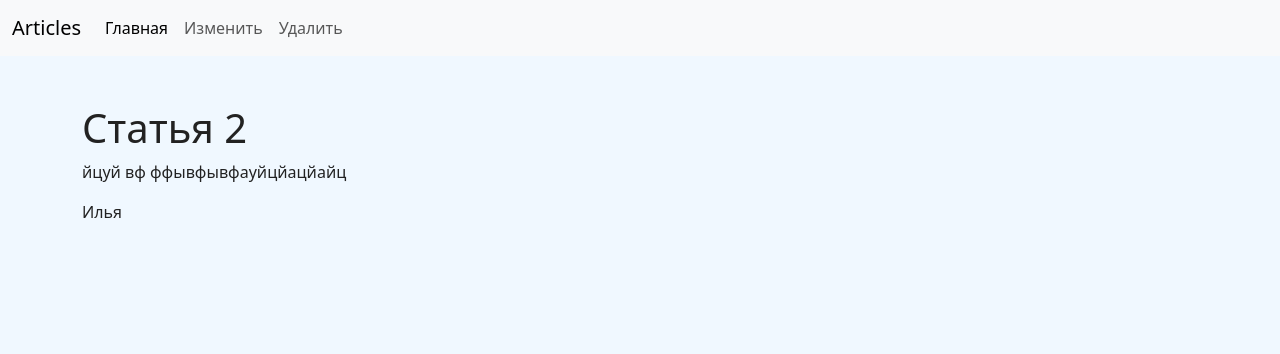
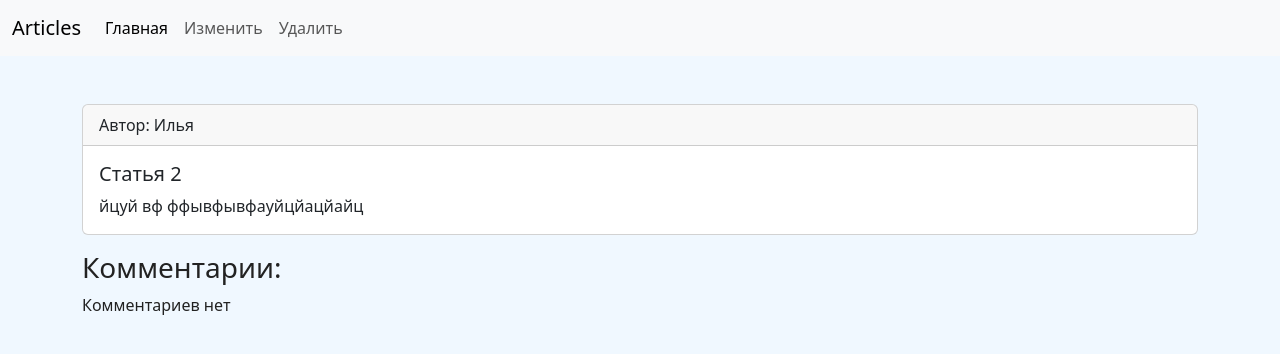
Before and after one commit to k2Raven/article_projects, a Django app: page /article/2/ in a window 1280 px wide. Shown: the top 354 px of the page. Run offline with Django 5.2, Linux system fonts and the light colour scheme; data comes from the database, SQL or seed files in the repository; data that the repository does not hold is empty.

Commit message:
Вывел комментарии и теги на детальной странице статей

```diff
--- a/source/webapp/templates/article_view.html
+++ b/source/webapp/templates/article_view.html
@@ -1,5 +1,5 @@
 {% extends "base.html" %}
-{% block title %}{{article.title}}{% endblock %}
+{% block title %}{{ article.title }}{% endblock %}
 
 {% block menu %}
     <li class="nav-item">
@@ -11,7 +11,35 @@
 {% endblock %}
 
 {% block content %}
-<h1>{{article.title}}</h1>
-<p>{{article.content}}</p>
-<p>{{ article.author }}</p>
+    <div class="card">
+        <div class="card-header">
+            Автор: {{ article.author }}
+        </div>
+        <div class="card-body">
+            <h5 class="card-title">{{ article.title }}</h5>
+            <p class="card-text">{{ article.content }}</p>
+            {% if article.tags.exists %}
+                <p class="card-text">
+                    Теги: {% for tag in article.tags.all %}{{ tag.name }}{% if forloop.last %}.{% else %},
+                {% endif %} {% endfor %}
+                </p>
+            {% endif %}
+        </div>
+    </div>
+    <h3 class="mt-3">Комментарии:</h3>
+    <div class="row">
+        {% for comment in article.comments.all %}
+            <div class="col">
+                <div class="card">
+                    <div class="card-body">
+                        <h5 class="card-title">Автор: {{ comment.author }}</h5>
+                        <p class="card-text">{{ comment.text }}</p>
+
+                    </div>
+                </div>
+            </div>
+            {% empty %}
+            <p>Комментариев нет</p>
+        {% endfor %}
+    </div>
 {% endblock %}
```
